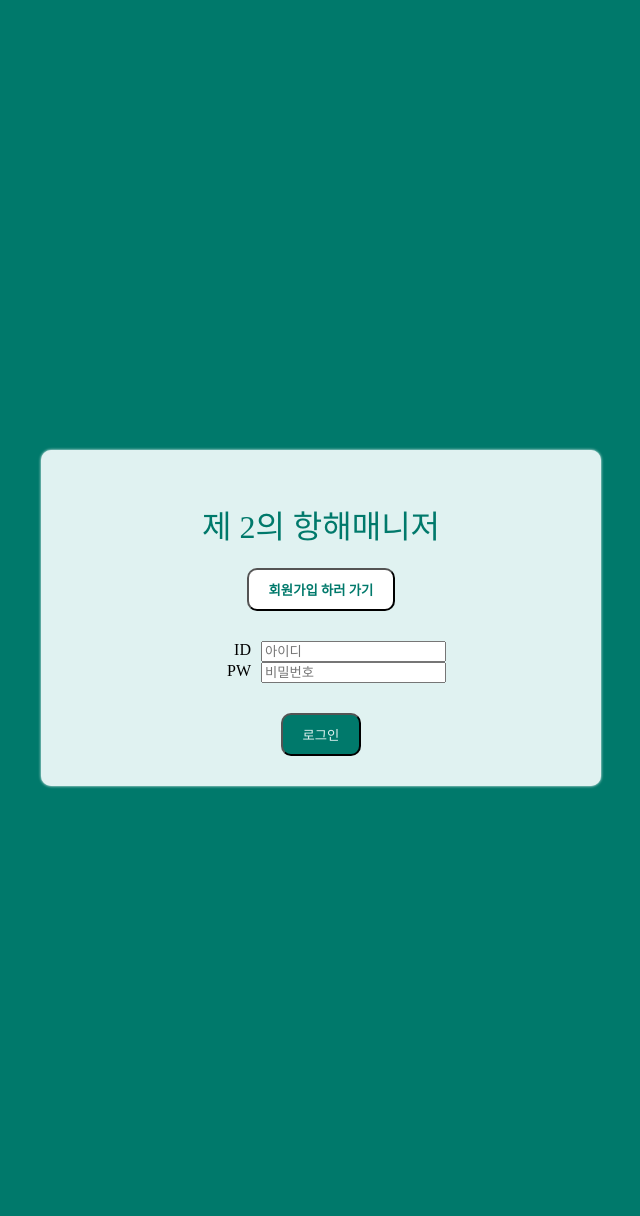
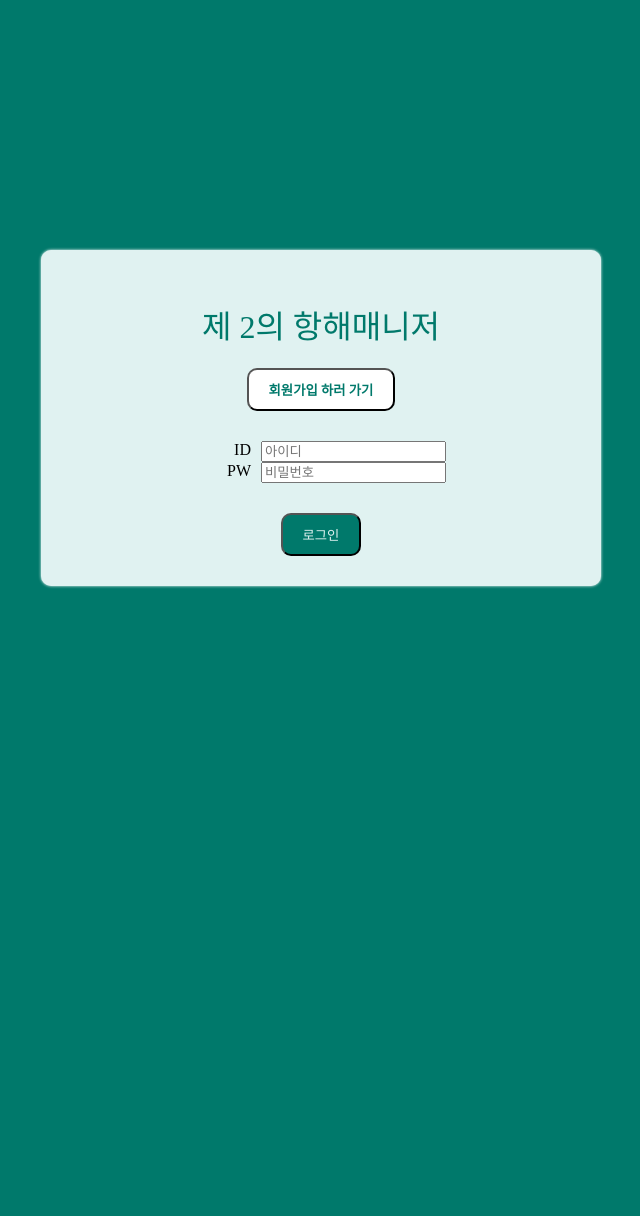
Before and after one commit to dkaodkaork/HanghaeManager, a Flask app: page /login/ in a window 1280 px wide. Shown: the whole page, without its empty margins (319-959 px from the left). After the commit the page ends 588 px from the top, so only its background shows below. Run offline with Flask 2, Linux system fonts and the light colour scheme; some libraries are stand-ins or nearby versions; some web fonts are replaced.

Commit message:
feat - 디자인 수정

```diff
--- a/templates/login.html
+++ b/templates/login.html
@@ -93,7 +93,7 @@
             display: flex;
             justify-content: center;
             align-items: center;
-            min-height: 150vh;}
+            min-height: 100vh;}
 
         .label{
             display: inline-block;
```
